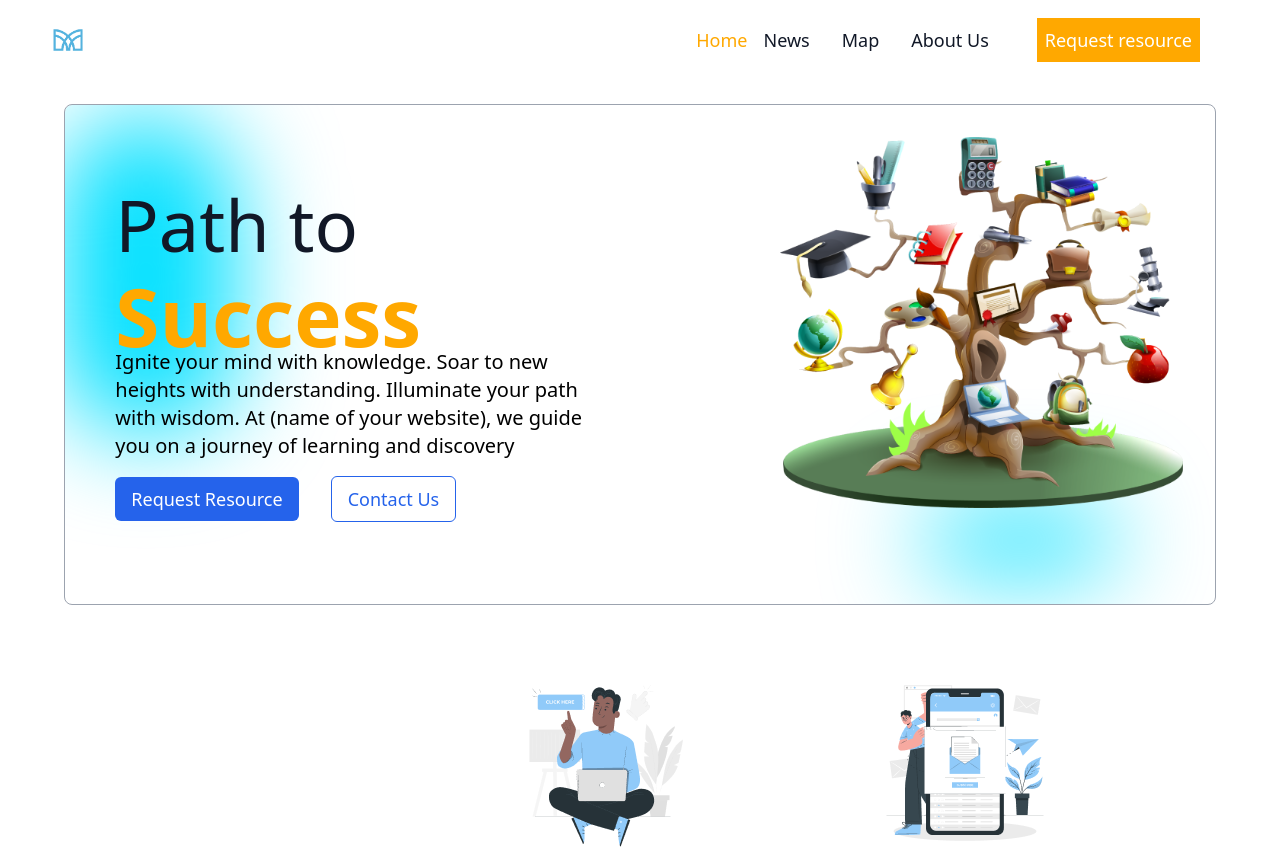
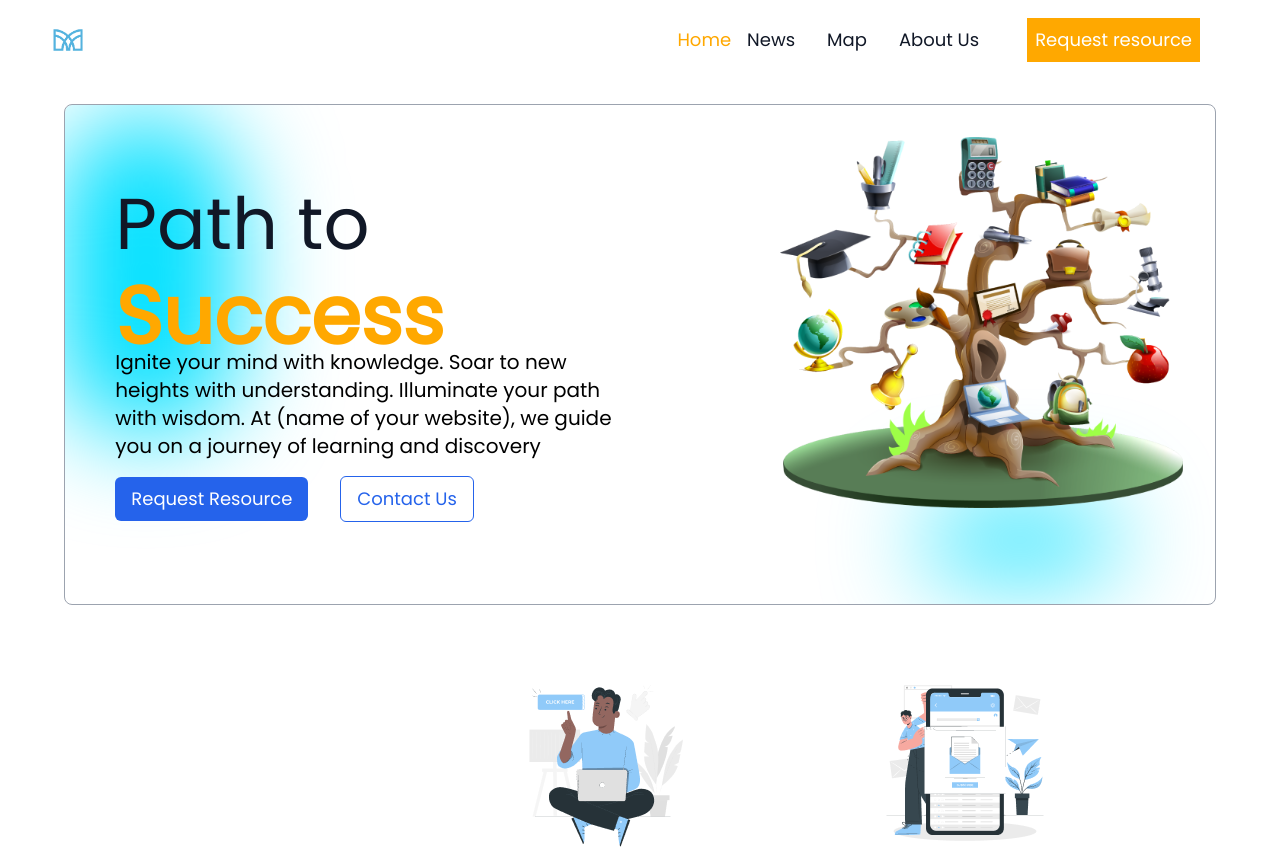
Before and after one commit to Viclaww/miversitysite, a Next.js app: page / in a window 1280 px wide. Shown: the top 849 px of the page. Built offline with nearby package versions, Linux system fonts and the light colour scheme.

Commit message:
Fixed merge issues

```diff
--- a/app/components/Navbar.tsx
+++ b/app/components/Navbar.tsx
@@ -16,7 +16,7 @@ export const NavBar: FC<NavProps> = (): JSX.Element => {
   return (
     <>
       {dropDownVisible && (
-        <section className="w-[100vw] h-[100vh] bg-[#1313139b] fixed z-[9999] ">
+        <section className="w-[100vw] font-poppins h-[100vh] bg-[#1313139b] fixed z-[9999] ">
           <div className=" bg-white h-fit w-[90%] mx-auto rounded-xl mt-40 p-5">
             <div className="w-full flex flex-row justify-end text-right">
               <RxCross1
--- a/app/layout.tsx
+++ b/app/layout.tsx
@@ -1,13 +1,13 @@
 import "./globals.css";
 import type { Metadata } from "next";
 
-import { Inter } from "next/font/google";
+import { Poppins } from "next/font/google";
 import StoreProvider from "./data/Provider";
 
-const inter = Inter({
-  subsets: ["latin"],
-  display: "swap",
-  variable: "--font-inter",
+const poppins = Poppins({
+  subsets: ['latin'],
+  variable: '--font-poppins',
+  weight: '400'
 });
 
 export const metadata: Metadata = {
@@ -22,8 +22,8 @@ export default function RootLayout({
 }) {
   return (
     <html lang="en">
-      <body className={`font-inter overflow-x-hidden`}>
-        <StoreProvider>{children}</StoreProvider>
+      <body className={`${poppins.className} font-poppins overflow-x-hidden`}>
+        {children}
       </body>
     </html>
   );
--- a/tailwind.config.ts
+++ b/tailwind.config.ts
@@ -18,6 +18,7 @@ const config: Config = {
       },
       fontFamily: {
         inter: ["var(--font-inter)"],
+        poppins: ["var(--font-poppins)"]
       },
     },
   },
```
Also changed, not shown: 1 other file (tests, documents, lock files or other folders).
